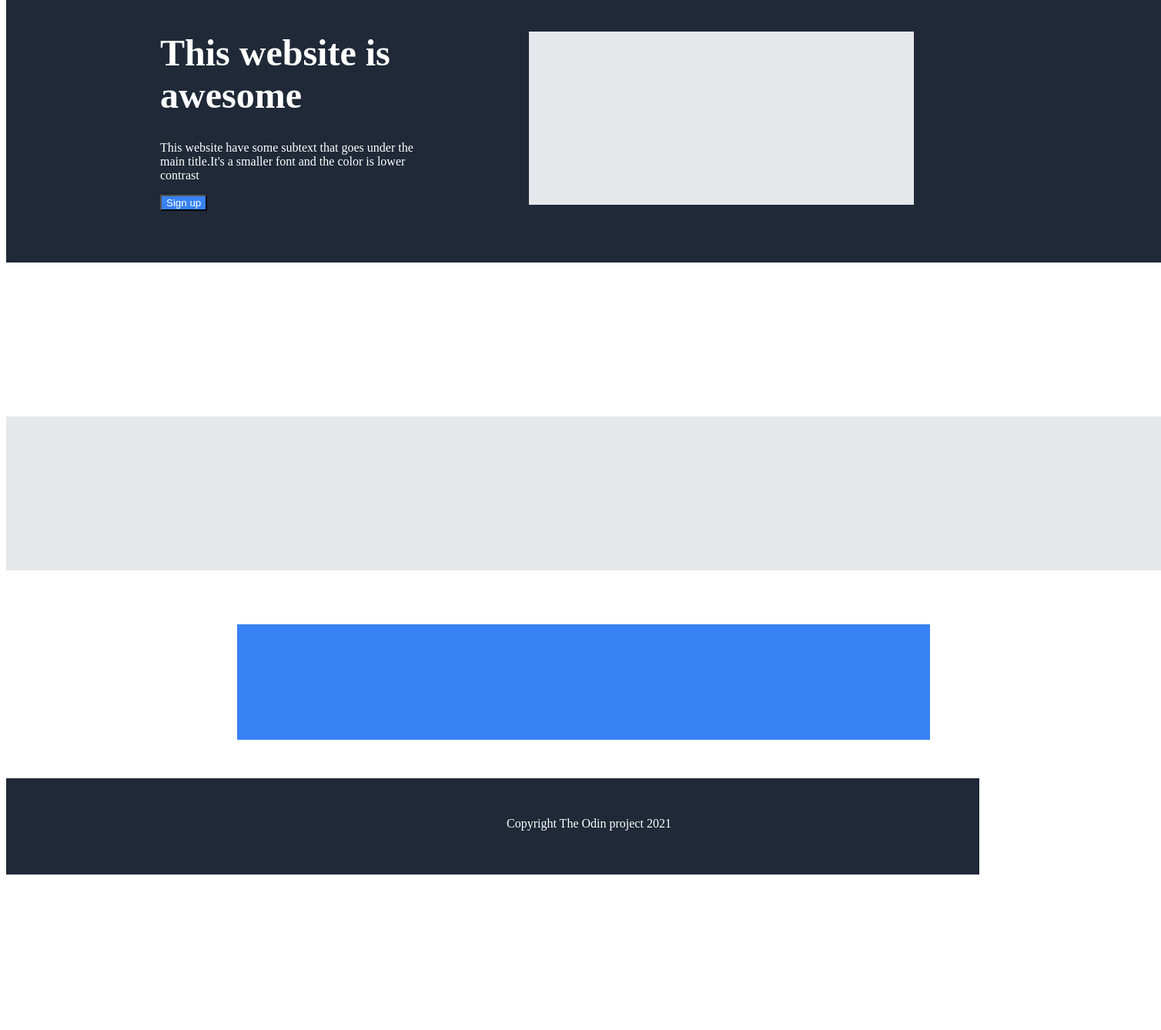
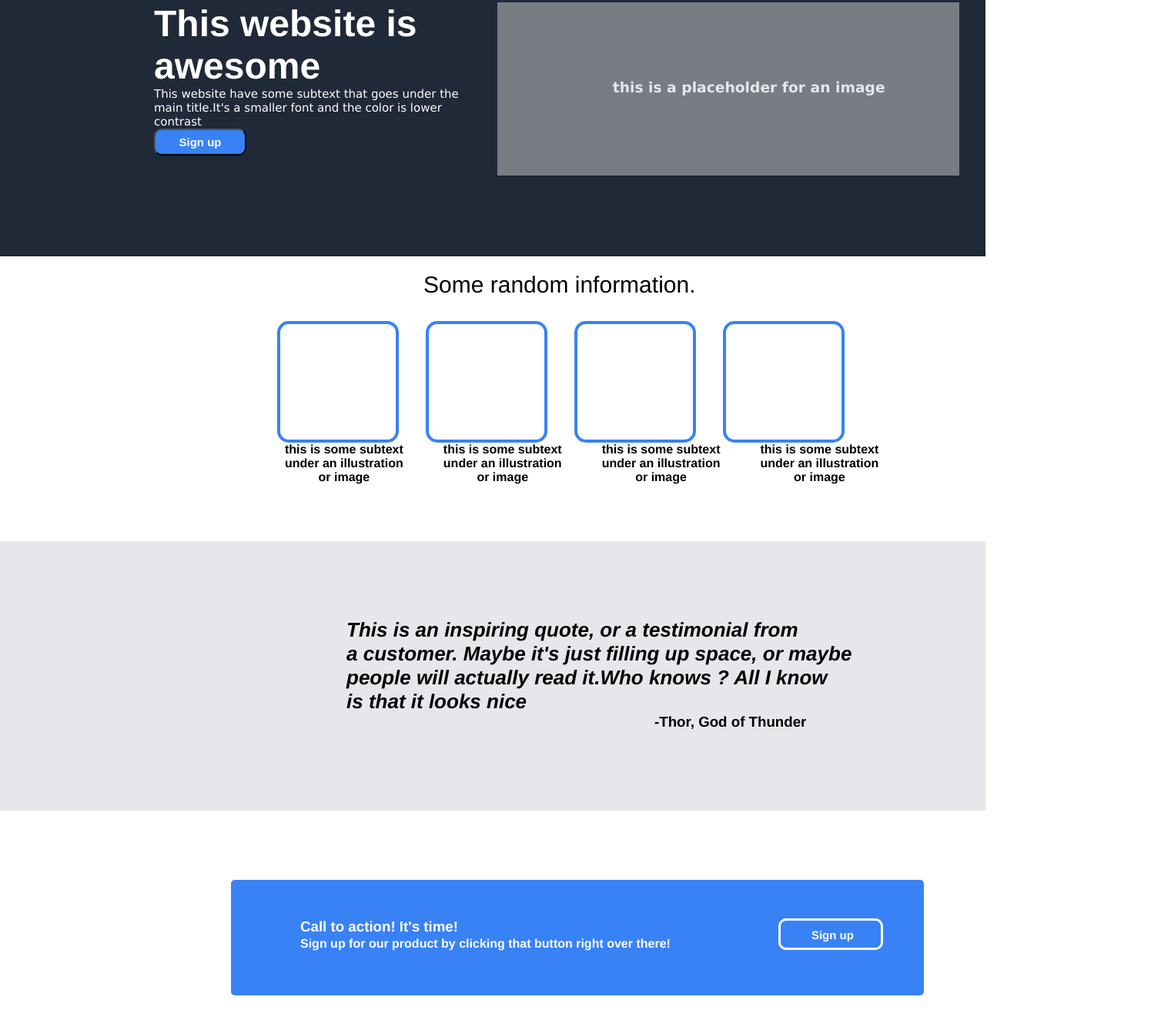
Before and after one commit to sreeragm333/landing-page, a plain HTML site: page index.html in a window 1280 px wide. Shown: the part 142-1480 px from the top of the page at 77% size, 1508 px wide, since content can reach past the window. Before the commit the page ends 1286 px from the top, so only its background shows below. Drawn offline with Linux system fonts and the light colour scheme.

Commit message:
page completed

```diff
--- a/index.html
+++ b/index.html
@@ -15,7 +15,7 @@
         <h2 id ="header2">header link two </h2>
         <h2 id="header3">header link three</h2>
     </header>
-    <div>
+
 <div class="top">
     <div class="topmain">
 <div id="mainpara">
@@ -25,19 +25,46 @@
     <button id="buttonid">Sign up</button>
 </div>
 <div id="imgbox">
-
+    <h3 id="imgtxt">this is a placeholder for an image </h3>
 </div>
 
     </div>
 </div>
-<div class="mid1"></div>
-<div class="mid2"></div>
+<div class="mid1">
+    <div id="randominfo">
+        Some random information.
+    </div>
+    <div class="boxes">
+        <div id="box1"></div>
+        <div id="box2"></div>
+        <div id="box3"></div>
+        <div id="box4"></div>
+    </div>
+    <div id="textunder">
+        <h3 id="text1">this is some subtext <br> under an illustration <br> or image</h3>
+        <h3 id="text2">this is some subtext <br> under an illustration <br> or image</h3>
+        <h3 id="text3">this is some subtext <br> under an illustration <br> or image</h3>
+        <h3 id="text4">this is some subtext <br> under an illustration <br> or image</h3>
+    </div>
+</div>
+<div class="mid2">
+    <h2 class="inspireq">This is an inspiring quote, or a testimonial from <br> a customer. Maybe it's just filling up space, or maybe <br> people will actually read it.Who knows ? All I know <br> is that it looks nice</h2>
+    <h3 class="thor">-Thor, God of Thunder</h3>
+</div>
 <div class="mid3">
-    <div class="bluebox"></div>
+    <div class="bluebox">
+        <div class="blueleft">
+            <div class="actiontime"><h3>Call to action! It's time!</h3></div>
+            <div class="overthere"><h4>Sign up for our product by clicking that button right over there!</h4></div>
+        </div>
+        <div class="bluesign1">
+            <h4>Sign up</h4>
+        </div>
+    </div>
 
 </div>
 
-    </div>
+
     <footer class="footer">Copyright The Odin project 2021</footer>
 
 </body>
--- a/styles.css
+++ b/styles.css
@@ -1,96 +1,272 @@
-.footer{
+
+
+.footer {
     color: #fff;
     background-color: #1f2937;
     height: 75px;
     padding-left: 650px;
     padding-top: 50px;
 }
-.top{
+
+.top {
     background-color: #1f2937;
     height: 400px;
-    width: 1500px;
+    width: 100%;
 
 }
-.mid1{
+
+.mid1 {
     background-color: #ffff;
-    height: 200px;
-    width: 1500px;
+    height: 350px;
+    width: 100%;
+
 }
-.mid2{
+
+.mid2 {
     background-color: #E5E7EB;
-    height: 200px;
-    width: 1500px;
+    height: 350px;
+    width: 100%;
 }
-.mid3{
+
+.mid3 {
     background-color: #ffff;
-    height: 200px;
-    width: 1500px;
+    height: 250px;
+    width: 100%;
 }
-.bluebox{
+
+.bluebox {
     background-color: #3882F6;
-   margin-left: 300px;
-   margin-top: 70px;
+    margin-left: 300px;
+    margin-top: 90px;
     height: 150px;
     width: 900px;
+    border-radius: 5px;
+    display: flex;
+
 
 }
-.header{
+
+.header {
     background-color: #1f2937;
     height: 75px;
-    width: 1500px;
+    width: 100%;
     display: flex;
 
 }
-#headerlogo{
+
+#headerlogo {
     color: #fff;
     margin-left: 200px;
     font-weight: bold;
     font: size 24px;
     margin-top: 10px;
+    font-family: 'Franklin Gothic Medium', 'Arial Narrow', Arial, sans-serif;
 }
-#header1{
+
+#header1 {
     color: #fff;
-    margin-left: 600px;
+    margin-left: 390px;
     font-size: 18px;
+    font-family: 'Franklin Gothic Medium', 'Arial Narrow', Arial, sans-serif;
 }
-#header2{
+
+#header2 {
     color: #fff;
     margin-left: 50px;
     font-size: 18px;
+    font-family: 'Franklin Gothic Medium', 'Arial Narrow', Arial, sans-serif;
 }
-#header3{
+
+#header3 {
     color: #fff;
     margin-left: 50px;
     font-size: 18px;
+    font-family: 'Franklin Gothic Medium', 'Arial Narrow', Arial, sans-serif;
 
 }
-.topmain{
+
+.topmain {
     display: flex;
     margin-left: 200px;
 
 }
-#buttonid{
+
+#buttonid {
     background-color: #3882F6;
     color: #fff;
+    height: 35px;
+    width: 120px;
+    border-radius: 10px;
+    font-size: 15px;
+    font-weight: bold;
 }
-#head1{
+
+#head1 {
     color: #fff;
     font-size: 48px;
-    margin-top: 100px;
+    margin-top: 70px;
     text-align: left;
     padding-bottom: 0%;
+    font-family: 'Franklin Gothic Medium', 'Arial Narrow', Arial, sans-serif;
 
 }
-#para1{
+
+#para1 {
     color: #fff;
     padding-top: 0%;
+    font-family: Verdana, Geneva, Tahoma, sans-serif;
+    font-size: 15px;
+    font-weight: lighter;
 }
-#imgbox{
+
+#imgbox {
     margin-left: 500px;
-    border: #E5E7EB;
-    background-color: #E5E7EB;
+    background-color: rgba(200, 200, 200, 0.526);
+    color: #E5E7EB;
     height: 225px;
-    width: 500px;
+    width: 600px;
+    margin-top: 70px;
+    margin-left: 50px;
+}
+
+#imgtxt {
+    margin-left: 150px;
     margin-top: 100px;
-    margin-left: 150px;
+    font-family: 'Lucida Sans', 'Lucida Sans Regular', 'Lucida Grande', 'Lucida Sans Unicode', Geneva, Verdana, sans-serif;
 }
+
+#randominfo {
+    font-family: 'Franklin Gothic Medium', 'Arial Narrow', Arial, sans-serif;
+    font-size: 30px;
+    margin-top: 20px;
+    margin-left: 550px;
+}
+
+.boxes {
+    display: flex;
+
+}
+
+#box1 {
+    margin-left: 360px;
+    margin-top: 30px;
+    width: 150px;
+    height: 150px;
+    background-color: #fff;
+    border-style: solid;
+    border-width: 4px;
+    border-color: #3882F6;
+    border-radius: 15px;
+}
+
+#box2 {
+    margin-left: 35px;
+    margin-top: 30px;
+    width: 150px;
+    height: 150px;
+    background-color: #fff;
+    border-style: solid;
+    border-width: 4px;
+    border-color: #3882F6;
+    border-radius: 15px;
+}
+
+#box3 {
+    margin-left: 35px;
+    margin-top: 30px;
+    width: 150px;
+    height: 150px;
+    background-color: #fff;
+    border-style: solid;
+    border-width: 4px;
+    border-color: #3882F6;
+    border-radius: 15px;
+}
+
+#box4 {
+    margin-left: 35px;
+    margin-top: 30px;
+    width: 150px;
+    height: 150px;
+    background-color: #fff;
+    border-style: solid;
+    border-width: 4px;
+    border-color: #3882F6;
+    border-radius: 15px;
+}
+
+#textunder {
+
+    display: flex;
+}
+
+#text1 {
+    margin-left: 370px;
+    font-size: 16px;
+    text-align: center;
+    font-family: 'Franklin Gothic Medium', 'Arial Narrow', Arial, sans-serif;
+}
+#text2 {
+    margin-left: 52px;
+    font-size: 16px;
+    text-align: center;
+    font-family: 'Franklin Gothic Medium', 'Arial Narrow', Arial, sans-serif;
+}
+#text3 {
+    margin-left: 52px;
+    font-size: 16px;
+    text-align: center;
+    font-family: 'Franklin Gothic Medium', 'Arial Narrow', Arial, sans-serif;
+}
+#text4 {
+    margin-left: 52px;
+    font-size: 16px;
+    text-align: center;
+    font-family: 'Franklin Gothic Medium', 'Arial Narrow', Arial, sans-serif;
+}
+.inspireq{
+    font-family: 'Franklin Gothic Medium', 'Arial Narrow', Arial, sans-serif;
+    font-style: italic;
+    font-size: 26px;
+    padding-top: 100px;
+    padding-left: 450px;
+
+}
+.thor{
+    font-family: 'Franklin Gothic Medium', 'Arial Narrow', Arial, sans-serif;
+    padding-left: 850px;
+}
+*{
+    margin: 0;
+    padding: 0;
+}
+.bluesign1{
+    background-color:#3882F6;
+    color:#fff;
+    height: 25px;
+    width: 60px;
+    border-style: solid;
+    border-radius: 10px;
+    border-color: #fff;
+    font-size: 15px;
+    font-weight: bold;
+    margin-top: 50px;
+    margin-left: 140px;
+    font-family: 'Franklin Gothic Medium', 'Arial Narrow', Arial, sans-serif;
+    padding-left: 40px;
+    padding-right: 30px;
+    padding-top: 10px;
+}
+.actiontime{
+padding-top: 50px;
+padding-left: 90px;
+font-family: 'Franklin Gothic Medium', 'Arial Narrow', Arial, sans-serif;
+color: #fff;
+}
+.overthere{
+    padding-top: 2px;
+    padding-left: 90px;
+    font-family: 'Franklin Gothic Medium', 'Arial Narrow', Arial, sans-serif;
+color: #fff;
+font-weight: lighter;
+}
```
